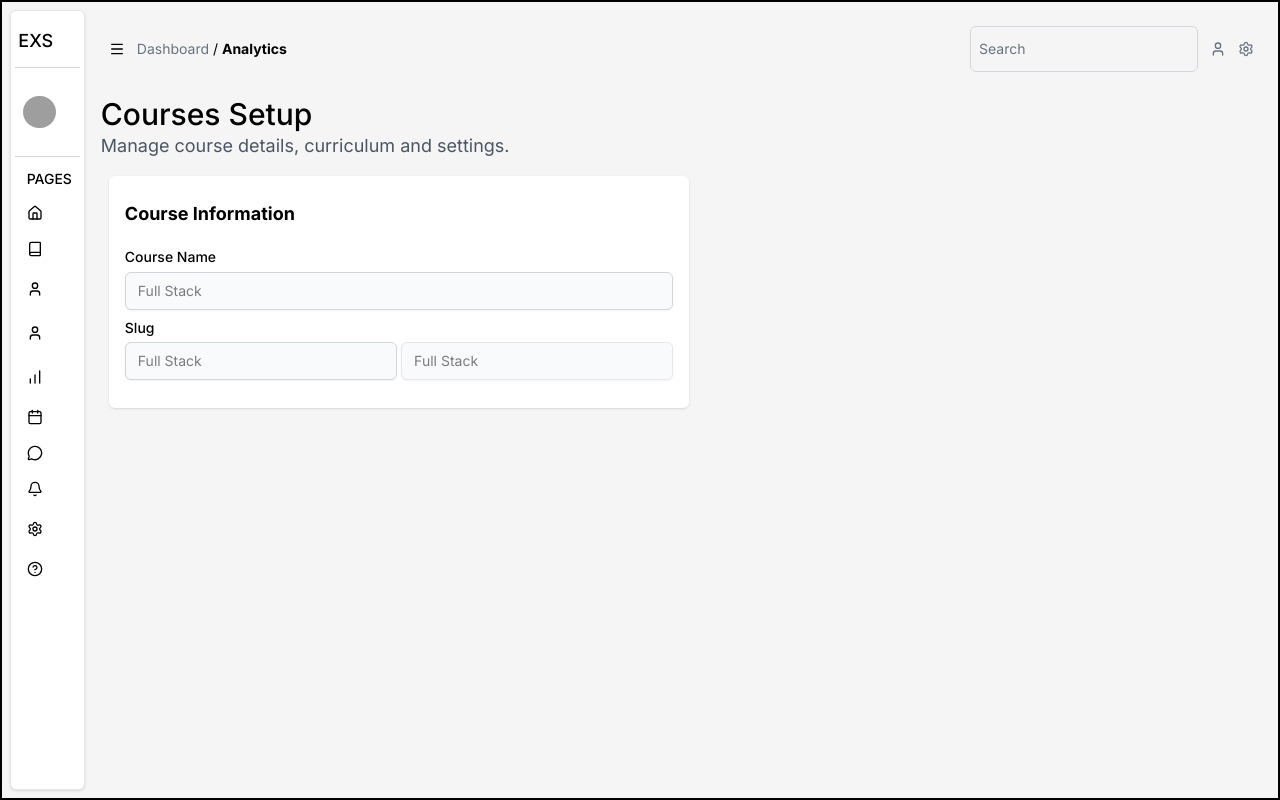
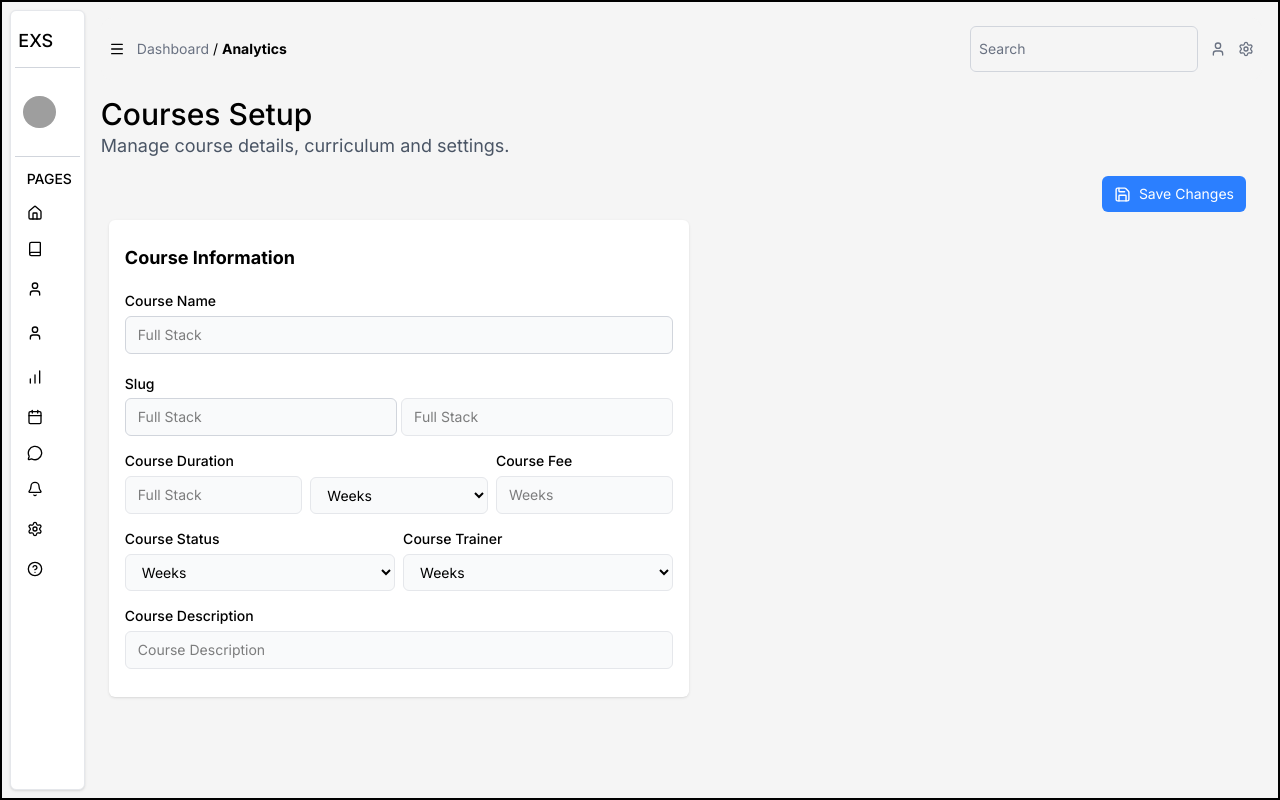
Before and after one commit to Tosifkankod/edtechsuite, a React (Vite) app in the folder src/client/: page /course/1/add in a window 1280 px wide. Built offline with nearby package versions, Linux system fonts and the light colour scheme; grey boxes are pictures that could not be loaded.

Commit message:
feat: client-Added Select Input Tag

```diff
--- a/src/client/src/components/ui/Input.tsx
+++ b/src/client/src/components/ui/Input.tsx
@@ -12,13 +12,14 @@ type InputChildProps<T = string> = {
     required?: boolean,
     disable?: boolean,
     className?: string,
+    labelClassName?: string
 }
 
-const Input: React.FC<InputChildProps> = ({ type = "text", name, value, onChange, placeholder, label, required = false, disable = false, className }) => {
+const Input: React.FC<InputChildProps> = ({ type = "text", name, value, onChange, placeholder, label, required = false, disable = false, className, labelClassName }) => {
 
     const mergedInputClass = twMerge(
         clsx(
-            "bg-neutral-secondary-medium border border-gray-200 bg-gray-50 text-heading  rounded-md focus:ring-brand focus:border-brand block text-sm w-full px-3 py-2 my-1 shadow-xs placeholder:text-body",
+            "bg-neutral-secondary-medium border border-gray-200 bg-gray-50 text-heading rounded-md focus:ring-brand focus:border-brand block text-sm w-full px-3 py-2 my-1  placeholder:text-body",
             className
         )
     )
@@ -28,7 +29,7 @@ const Input: React.FC<InputChildProps> = ({ type = "text", name, value, onChange
             {
                 label &&
                 <label
-                    className="text-sm font-medium"
+                    className={twMerge("text-sm font-medium", labelClassName)}
                 >
                     {label}
                 </label>
--- /dev/null
+++ b/src/client/src/components/ui/SelectInput.tsx
@@ -0,0 +1,47 @@
+import clsx from "clsx";
+import { twMerge } from "tailwind-merge"
+
+type SelectOption = {
+    label: string;
+    value: string | number;
+    disabled?: boolean;
+};
+
+type SelectInputChildProps = {
+    name: string,
+    label?: string,
+    required?: boolean,
+    className?: string,
+    labelClassName?: string,
+    option: SelectOption[]
+}
+
+const SelectInput: React.FC<SelectInputChildProps> = ({ name, label, required, className, labelClassName, option }) => {
+    const mergedInputClass = twMerge(
+        clsx(
+            "bg-neutral-secondary-medium border border-gray-200 bg-gray-50 text-heading rounded-md focus:ring-brand focus:border-brand block text-sm w-full px-3 py-2 my-1  placeholder:text-body",
+            className
+        )
+    )
+
+    return (
+        <div className="w-full">
+            {label &&
+                <label
+                    className={twMerge("text-sm font-medium", labelClassName)}
+                >
+                    {label}
+                </label>
+            }
+            <select id="countries" name={name} required={required} className={mergedInputClass}>
+                {
+                    option && option.map((item) => {
+                        return <option value={item.value} >{item.label}</option>
+                    })
+                }
+            </select>
+        </div>
+    )
+}
+
+export default SelectInput
--- a/src/client/src/modules/course/pages/CourseEdit.tsx
+++ b/src/client/src/modules/course/pages/CourseEdit.tsx
@@ -1,5 +1,7 @@
 import { useState } from "react"
 import Input from "../../../components/ui/Input"
+import SelectInput from "../../../components/ui/SelectInput";
+import { Save } from "lucide-react";
 
 const CourseEdit = () => {
     const [name, setName] = useState('');
@@ -11,15 +13,45 @@ const CourseEdit = () => {
                 <p className="text-lg text-gray-600">Manage course details, curriculum and settings.</p>
             </div>
 
+            <div className="px-4 flex justify-end">
+                <button className="bg-blue-500 gap-2 rounded-md py-2 flex items-center justify-center text-white px-3 text-sm ">
+                    <Save className="" size={17} />
+                    Save Changes
+                </button>
+            </div>
+
             <div className="px-4 py-6 shadow-sm m-2 bg-white rounded-md w-1/2">
                 <p className="text-lg mb-4 font-bold">Course Information</p>
                 <div className="mt-2">
                     <Input disable={true} value={name} name="course Name" className="border-gray-300" type="text" onChange={(e) => { setName(e.target.value) }} placeholder='Full Stack' label='Course Name' required={true} />
 
+                    <div className="py-1 w-full"></div>
+
                     <p className="text-sm font-medium mt-2">Slug</p>
                     <div className="flex w-full gap-1">
                         <Input className="w-full border-gray-300" value={name} name="course Name" type="text" onChange={(e) => { setName(e.target.value) }} placeholder='Full Stack' required={true} />
                         <Input className="w-full " value={name} name="course Name" type="text" onChange={(e) => { setName(e.target.value) }} placeholder='Full Stack' required={true} />
+                    </div>
+
+                    <div className="py-1 w-full"></div>
+
+                    <div className="flex items-end gap-2">
+                        <Input className="" value={name} name="course Name" type="number" onChange={(e) => { setName(e.target.value) }} placeholder='Full Stack' label="Course Duration" required={true} />
+                        <SelectInput option={[{ label: 'Weeks', value: 'WK' }]} name="week" className="" />
+                        <Input className="flex-1" value={name} name="course Name" type="number" onChange={(e) => { setName(e.target.value) }} labelClassName="" placeholder='Weeks' label="Course Fee" required={true} />
+                    </div>
+
+                    <div className="py-1 w-full"></div>
+
+                    <div className="flex gap-2">
+                        <SelectInput option={[{ label: 'Weeks', value: 'WK' }]} name="week" className="" label="Course Status" />
+                        <SelectInput option={[{ label: 'Weeks', value: 'WK' }]} name="Wilson Yadav" className="" label="Course Trainer" />
+                    </div>
+
+                    <div className="py-1 w-full"></div>
+
+                    <div>
+                        <Input label="Course Description" type="textarea" name="description" value={name} onChange={() => { }} placeholder="Course Description" />
                     </div>
                 </div>
             </div>
```
